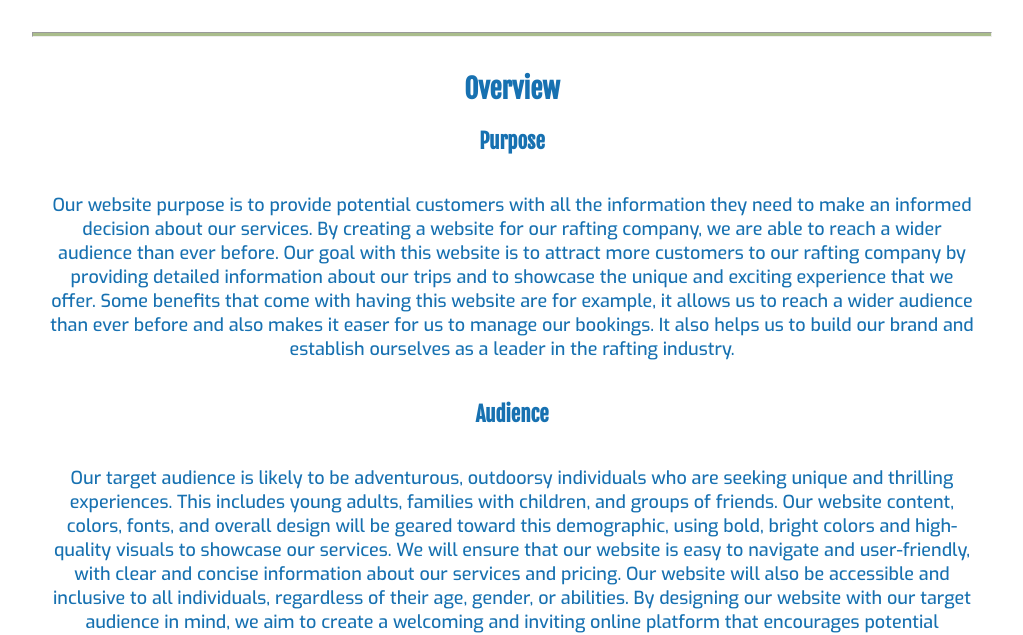
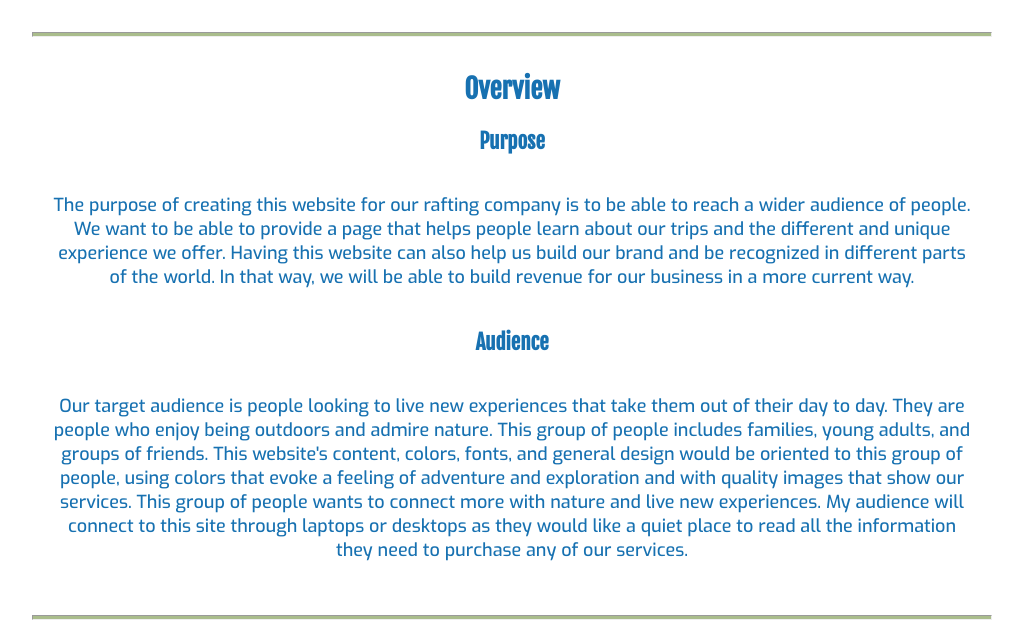
Before and after one commit to lucasmercau/wdd130, a plain HTML site: page wwr/site-plan-rafting.html in a window 1280 px wide. Shown: the part 317-952 px from the top of the page, without its empty margins (128-1151 px from the left). Drawn offline with Linux system fonts and the light colour scheme.

Commit message:
site plan added

```diff
--- a/wwr/site-plan-rafting.html
+++ b/wwr/site-plan-rafting.html
@@ -20,15 +20,11 @@
     <hr />
     <h2>Overview</h2>
     <h3>Purpose</h3>
-    <p>Our website purpose is to provide potential customers with all the information they need to make an informed decision about our services. By creating a website for our rafting company, we are able to reach a wider audience than ever before. Our goal with this website is to attract more customers to our rafting company by providing detailed information about our trips and to showcase the unique and exciting experience that we offer. Some benefits that come with having this website are for example, it allows us to reach a wider audience than ever before and also makes it easer for us to manage our bookings. It also helps us to build our brand and establish ourselves as a leader in the rafting industry. </p>
+    <p>The purpose of creating this website for our rafting company is to be able to reach a wider audience of people. We want to be able to provide a page that helps people learn about our trips and the different and unique experience we offer. Having this website can also help us build our brand and be recognized in different parts of the world. In that way, we will be able to build revenue for our business in a more current way. </p>
     <!-- change this -->
 
     <h3>Audience</h3>
-    <p>Our target audience is likely to be adventurous, outdoorsy individuals who are seeking unique and thrilling experiences. This includes young adults, families with children, and groups of friends.
-        Our website content, colors, fonts, and overall design will be geared toward this demographic, using bold, bright colors and high-quality visuals to showcase our services.
-        We will ensure that our website is easy to navigate and user-friendly, with clear and concise information about our services and pricing.
-        Our website will also be accessible and inclusive to all individuals, regardless of their age, gender, or abilities.
-        By designing our website with our target audience in mind, we aim to create a welcoming and inviting online platform that encourages potential customers to book a rafting trip with us.
+    <p>Our target audience is people looking to live new experiences that take them out of their day to day. They are people who enjoy being outdoors and admire nature. This group of people includes families, young adults, and groups of friends. This website's content, colors, fonts, and general design would be oriented to this group of people, using colors that evoke a feeling of adventure and exploration and with quality images that show our services. This group of people wants to connect more with nature and live new experiences. My audience will connect to this site through laptops or desktops as they would like a quiet place to read all the information they need to purchase any of our services.
         </p>
     <!-- change this -->
 
```
